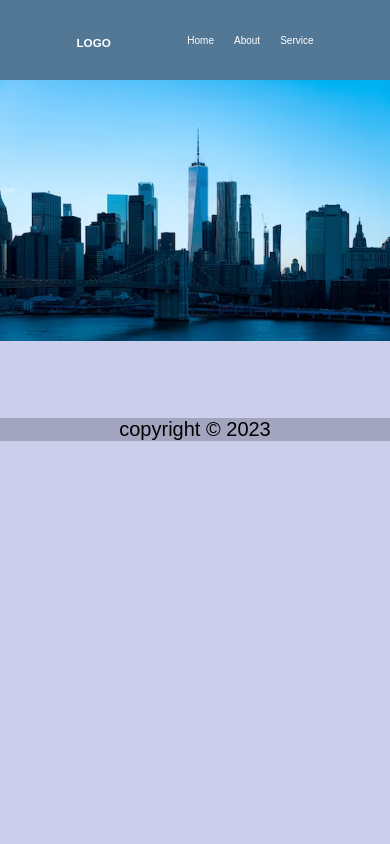
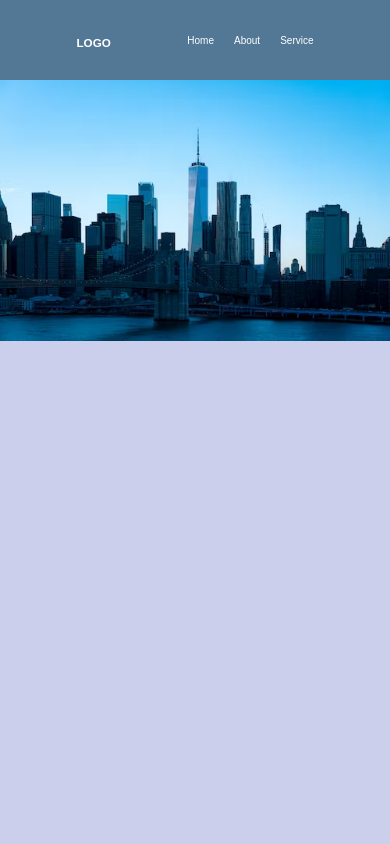
Before and after one commit to benjamin2orie/React_app, a React (Create React App) app: page / in a window 390 px wide. Shown: the top 844 px of the page. Built offline with nearby package versions, Linux system fonts and the light colour scheme.

Commit message:
updating

```diff
--- a/src/Components/Meet.module.css
+++ b/src/Components/Meet.module.css
@@ -17,7 +17,7 @@
 @media  (max-width: 768px) {
     .heads{
         background-size: contain;
-        height:40vh;
+        height:140vh;
     }
     .para{
         background: #3344;
```
